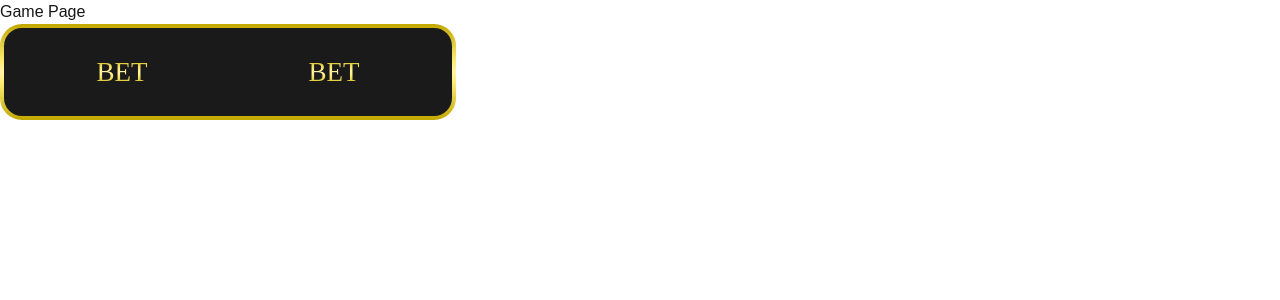
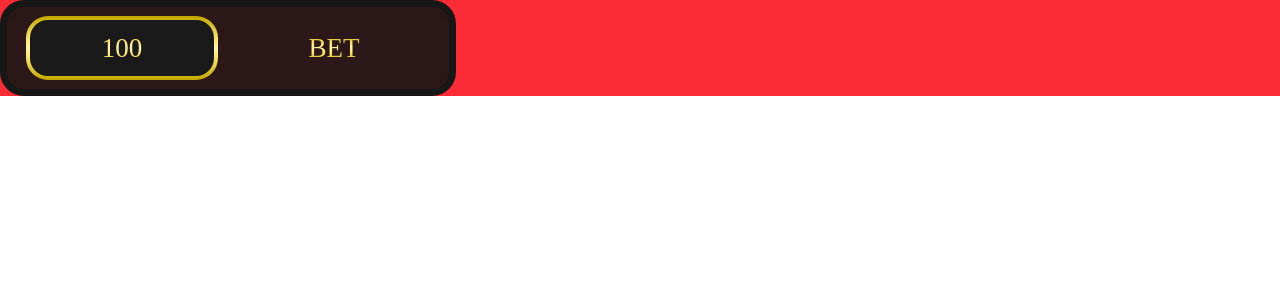
Before and after one commit to Gran-App-Vantan/Slot, a Next.js app in the folder frontend/slot-app/: page /game in a window 1280 px wide. Shown: the top 300 px of the page. Built offline with nearby package versions, Linux system fonts and the light colour scheme.

Commit message:
bet額の設定を実装

```diff
--- a/frontend/slot-app/app/game/page.tsx
+++ b/frontend/slot-app/app/game/page.tsx
@@ -1,10 +1,11 @@
 import Gambling from "../../components/gambling";
 
 function GamePage() {
-    return <div>
-        <h1 className="">Game Page</h1>
-        <Gambling />
-    </div>
+    return (
+        <div className="bg-red-500">
+            <Gambling />
+        </div>
+    )
 }
 
 export default GamePage;
--- a/frontend/slot-app/components/bet.tsx
+++ b/frontend/slot-app/components/bet.tsx
@@ -1,6 +1,10 @@
-function Bet() {
+interface BetProps {
+    onClick: () => void;
+}
+
+function Bet( { onClick }: BetProps ) {
     return (
-        <button className="border-gold-inner-blue w-48 h-16">
+        <button className="border-gold-inner-blue w-48 h-16" onClick={onClick}>
             <span className="size-27-SC gold">
                 BET
             </span>
--- a/frontend/slot-app/components/gambling.tsx
+++ b/frontend/slot-app/components/gambling.tsx
@@ -1,12 +1,24 @@
-import { RedirectStatusCode } from "next/dist/client/components/redirect-status-code";
+'use client';
 import Bet from "./bet";
+import { useState } from "react";
 
 function Gambling() {
+    const [bet, setBet] = useState(0);
+    const clickBet = bet + 100;
+    const handleClickBet = () => {
+        setBet(prevBet => prevBet + 100);
+    }
     return (
-        <div className="flex justify-center items-center border-gold-inner-black w-114 h-24 gap-5">
+        <div className="flex justify-center items-center border-gold border-7 bg-foreground/90 w-114 h-24 gap-5 rounded-3xl">
             {/* BET決定buttonのコンポーネントを作成後に追加 */}
-            <Bet />
-            <Bet />
+            <button>
+                <p className="border-gold-inner-black w-48 h-16 text-gold size-27-SC">
+                    <span className="size-27-SC gold flex justify-center items-center h-14">
+                        {clickBet}
+                    </span>
+                </p>
+            </button>
+            <Bet onClick={handleClickBet}/>
         </div>
     )
 }
```
